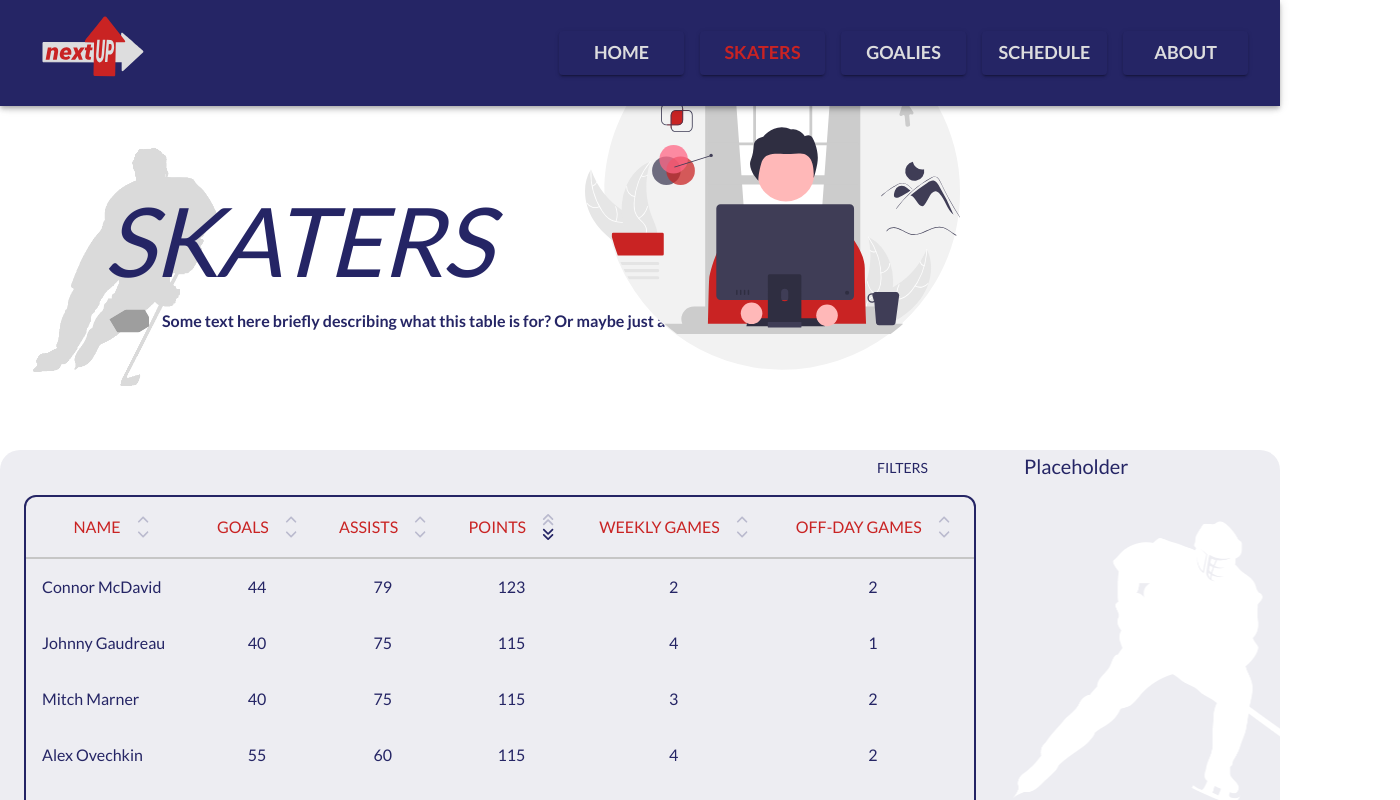
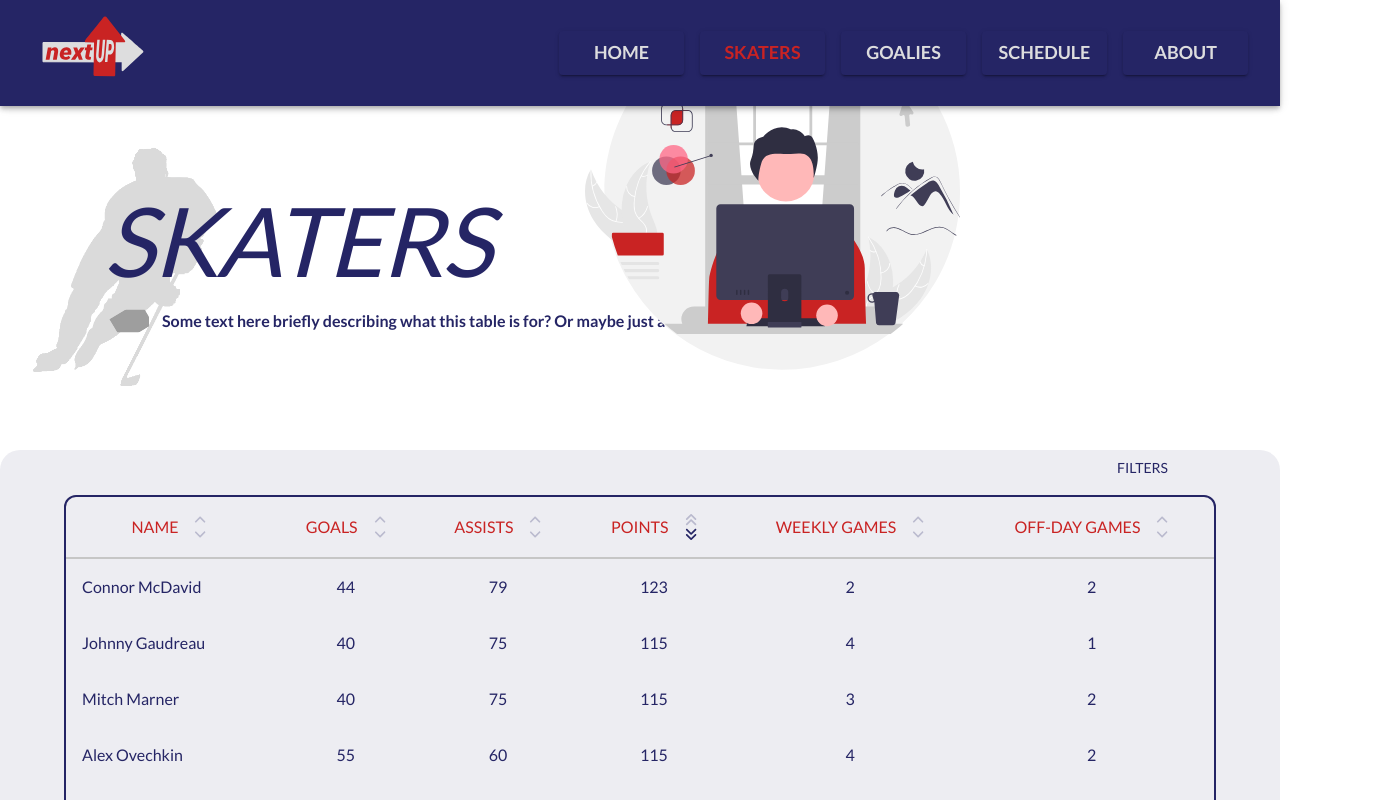
Before and after one commit to apreynolds1989/nextUP, a React (Create React App) app: page /nextUP/skaters in a window 1280 px wide. Shown: the top 800 px of the page, 1400 px wide, since content can reach past the window. Built offline with nearby package versions, Linux system fonts and the light colour scheme; grey boxes are pictures that could not be loaded.

Commit message:
Removed popContainer placeholders

```diff
--- a/src/assets/theme.js
+++ b/src/assets/theme.js
@@ -1,7 +1,5 @@
 import { createTheme } from '@mui/material';
 import '@fontsource/lato';
-import whiteSkaterBackground from '../assets/img/whiteSkater.png';
-import whiteGoalieMaskBackground from '../assets/img/whiteGoalieMask.png';
 import skaterBackground from '../assets/img/skaterBackground.png';
 import goalieBackground from '../assets/img/goalieBackground.png';
 import scheduleBackground from '../assets/img/calendar.png';
@@ -68,39 +66,6 @@ export const landingTheme = createTheme({
     },
 });
 
-export const playersSx = {
-    skatersPopContainer: {
-        backgroundImage: `url(${whiteSkaterBackground})`,
-        backgroundRepeat: 'no-repeat',
-        backgroundPosition: 'top',
-        // backgroundSize: 'cover',
-        height: {
-            xs: '200px',
-            sm: '250px',
-            md: '325px',
-            lg: '400px',
-            xl: '450px',
-        },
-        // border: '2px solid green',
-        minWidth: '400px',
-    },
-    goaliesPopContainer: {
-        backgroundImage: `url(${whiteGoalieMaskBackground})`,
-        backgroundRepeat: 'no-repeat',
-        backgroundPosition: 'top',
-        backgroundSize: 'cover',
-        height: {
-            xs: '200px',
-            sm: '250px',
-            md: '325px',
-            lg: '400px',
-            xl: '450px',
-        },
-        // border: '2px solid green',
-        minWidth: '400px',
-    },
-};
-
 export const tableContainer = {
     borderRadius: 5,
     margin: 0,
--- a/src/pages/Goalies.jsx
+++ b/src/pages/Goalies.jsx
@@ -1,12 +1,7 @@
 import React from 'react';
-import {
-    bannerGoalieBackground,
-    playersSx,
-    tableContainer,
-} from '../assets/theme';
+import { bannerGoalieBackground, tableContainer } from '../assets/theme';
 import { Container } from '@mui/system';
 import { Banner } from '../components/Banner';
-import { Typography } from '@mui/material';
 
 export const Goalies = () => {
     return (
@@ -29,9 +24,6 @@ export const Goalies = () => {
                 >
                     Table to come
                 </Container>
-                <Container sx={playersSx.goaliesPopContainer}>
-                    <Typography variant='h6'>Placeholder</Typography>
-                </Container>
             </Container>
         </>
     );
--- a/src/pages/Skaters.jsx
+++ b/src/pages/Skaters.jsx
@@ -1,13 +1,11 @@
 import React from 'react';
 import {
     palette,
-    playersSx,
     tableContainer,
     bannerSkaterBackground,
 } from '../assets/theme';
 import { Container } from '@mui/system';
 import { Banner } from '../components/Banner';
-import { Typography } from '@mui/material';
 import { DoubleSortTable } from '../components/customTableComponents/DoubleSortTable';
 
 const headerColumns = [
@@ -143,9 +141,6 @@ export const Skaters = ({ isMobileSize }) => {
                         // dataTextAlign: cellKey === 'name' ? 'left' : 'center',
                     />
                 </Container>
-                <Container sx={playersSx.skatersPopContainer}>
-                    <Typography variant='h6'>Placeholder</Typography>
-                </Container>
             </Container>
         </>
     );
```
